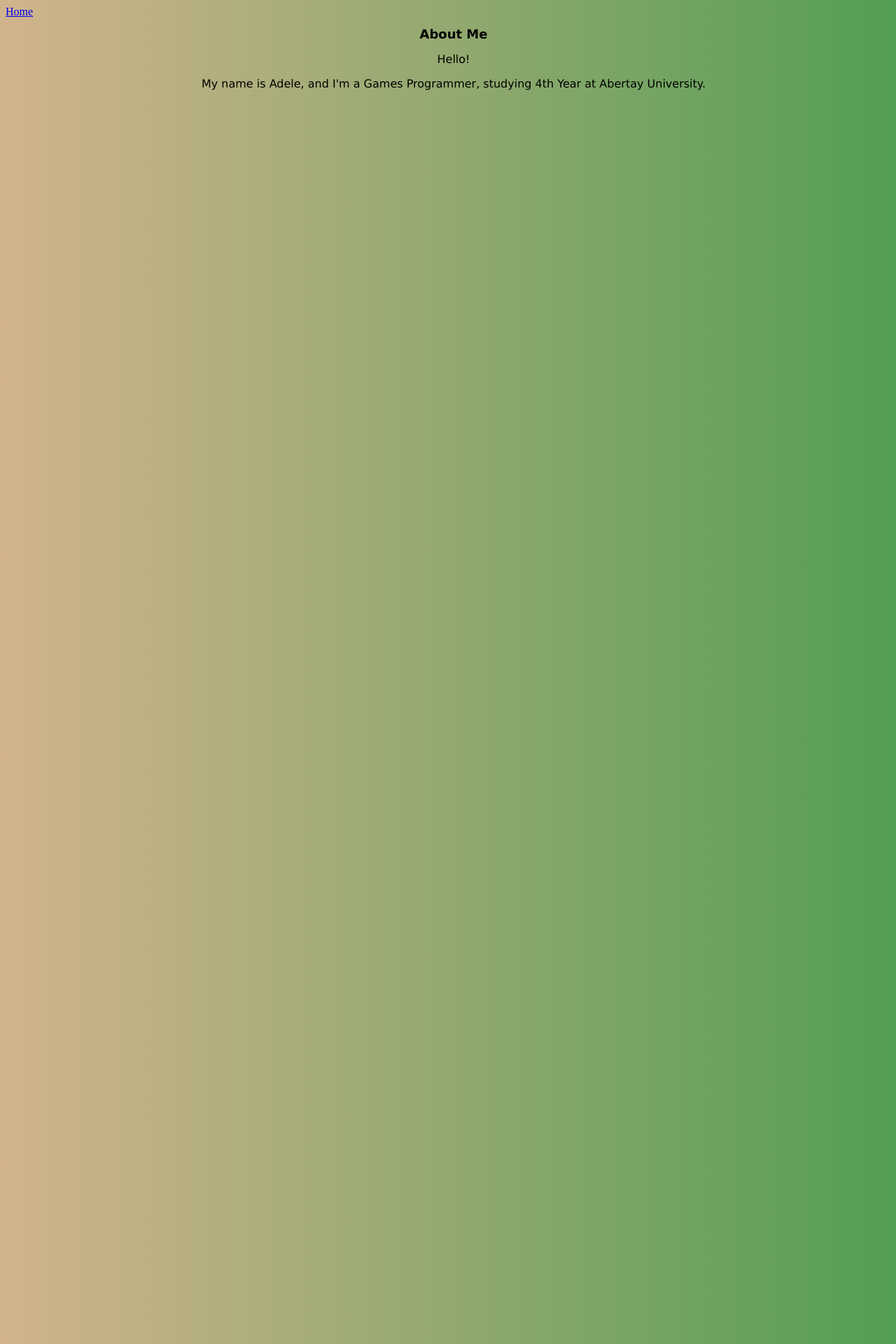
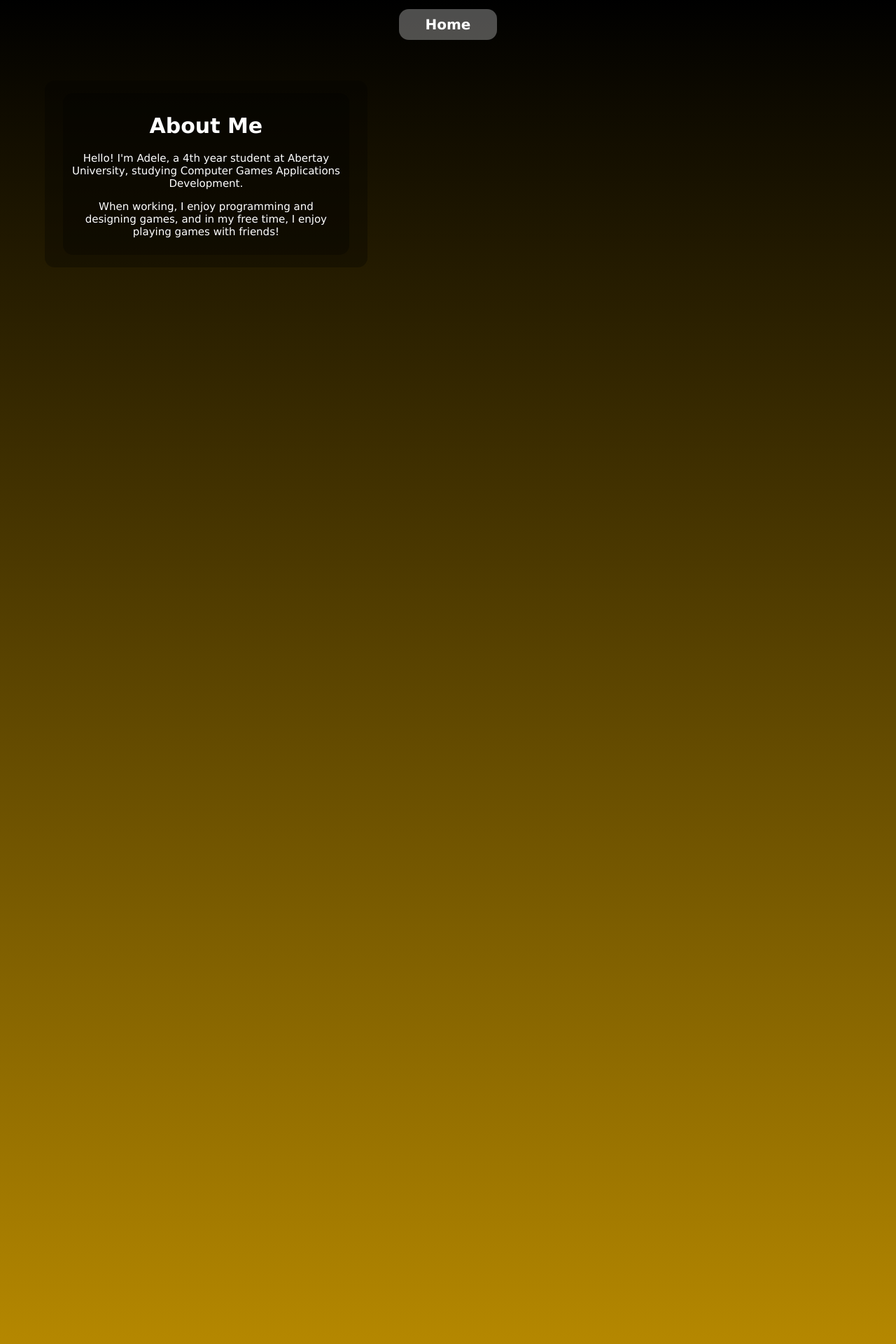
Before and after one commit to AdeleBauer/Portfolio, a Jekyll site: the page built from index.html, in a window 1280 px wide. Shown: the top 1920 px of the page at 70% size. Built offline with Jekyll 4.4.1, drawn with Linux system fonts in a browser that asks for light colours.

Commit message:
Made animated rainbow gradient and about me text

```diff
--- a/_layouts/default.html
+++ b/_layouts/default.html
@@ -6,6 +6,7 @@
     <link rel="stylesheet" href="/assets/css/styles.css">
   </head>
   <body id="gradient">
+    <script src="assets/js/gradient.js"></script>
     {% include navigation.html %}
     {{ content }}
   </body>
--- a/assets/css/styles.scss
+++ b/assets/css/styles.scss
@@ -24,33 +24,89 @@
 //     margin: 0;
 // }
 
+:root {
+--color: hsl(0, 100%, 50%);
+--secondaryColor: white;
+}
+
+.textBox {
+    background-color: rgba(0, 0, 0, 0.3);
+    border-radius: 14px;
+
+    padding-top: 1vh;
+    padding-bottom: 1vh;
+    padding-left: 1vw;
+    padding-right: 1vw;
+
+    margin-left: 1vw;
+    margin-right: 1vw;
+}
+
+#bigBox {
+    margin-left: 5vw;
+    margin-right: 5vw;
+    margin-top: 5vh;
+    padding-bottom: 2vh;
+    padding-top: 2vh;
+    padding-right: 1vw;
+    padding-left: 1vw;
+    display: inline-block;
+}
+
+#desc {
+    width: 30vw;
+}
+
 h1 {
     text-align: center;
-    color: black;
+    color: white;
     font-family: Verdana, Geneva, Tahoma, sans-serif;
-    font-size: large;
+    font-size: 30px;
 }
 
 p {
     text-align: center;
-    color: black;
+    color: white;
     font-family: Verdana, Geneva, Tahoma, sans-serif;
-    font-size: medium;
+    font-size: 15px;
 }
 
 nav {
-    border-color: black;
-    border-radius: 1mm;
-    color: red;
-    width: 20%;
+    //background-color: rgb(34, 151, 34);
+    height: 70px;
+    overflow: hidden;
+    padding-left: 100px;
+    padding-right: 100px;
+    display: flex;
+
+    justify-content: center;
+    align-items: center;
+}
+
+nav a {
+    padding: 10px;
+    background-color: rgba(255, 255, 255, 0.3);
+    font-size:20px;
+    font-family: Verdana, Geneva, Tahoma, sans-serif;
+    font-weight: bold;
+    text-decoration: none;
+    color: white;
+    width: 120px;
+    text-align: center;
+    border-radius: 14px;
+}
+
+body {
+    margin-top: 0;
+    margin-right: 0;
+    margin-left: 0;
 }
 
 #gradient {
-    background-image: linear-gradient(90deg, tan, rgb(83, 158, 83));
-    width: 100%;
-    height: 100%;
+    background-image: linear-gradient(0deg, var(--color), black);
+    background-size: 300%;
+    background-repeat: no-repeat;
+    height: 300vh;
 }
 
-
-
 @import "main";
--- /dev/null
+++ b/assets/js/gradient.js
@@ -0,0 +1,4 @@
+  let i = 0;
+  setInterval(() => { document.documentElement.style.setProperty('--color', `hsl(${i}, 100%, 50%)`);
+    i = (i + 1) % 360;
+  }, 100); // Change every 100ms (adjust speed as needed)
--- a/index.html
+++ b/index.html
@@ -9,11 +9,14 @@ title: Portfolio
     <meta charset="UTF-8">
     <title>{{ page.title }}</title>
 </head>
-<body id="gradient">
-
-<h1>About Me</h1>
-<p>Hello!</p>
-<p>My name is Adele, and I'm a Games Programmer, studying 4th Year at Abertay University.</p>
+<body>
+<div class="textBox" id="bigBox">
+    <div class="textBox" id="desc">
+        <h1>About Me</h1>
+        <p>Hello! I'm Adele, a 4th year student at Abertay University, studying Computer Games Applications Development.</p>
+        <p>When working, I enjoy programming and designing games, and in my free time, I enjoy playing games with friends!</p>
+    </div>
+</div>
 
 </body>
 </html>
```
Also changed, not shown: 4 other files.
